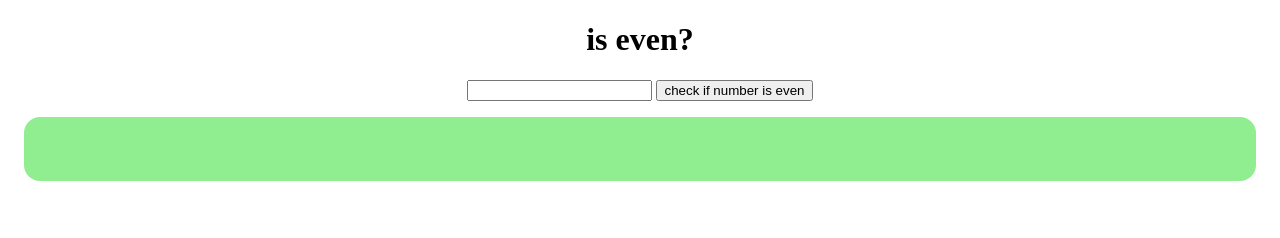
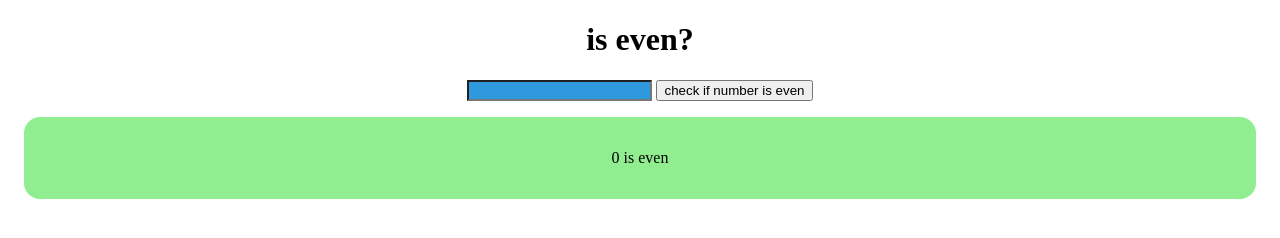
Before and after one commit to giancar101/learn-git, a plain HTML site: page index.html in a window 1280 px wide. Both pictures are taken after a click on the button "check if number is even". Drawn offline with Linux system fonts and the light colour scheme.

Commit message:
finish program

```diff
--- a/index.html
+++ b/index.html
@@ -16,8 +16,8 @@
         border-radius: 1em;
     }
     input {
-        background:rgb(46, 154, 221)
-        text-aling: center;
+        background:rgb(46, 154, 221);
+        text-align: center;
     }
     </style>
 </head>
@@ -25,9 +25,10 @@
     <div class="container">
         <h1>is even?</h1>
         <label for="number-input"></label>
-        <input id="number-input"name="number-input"type="number">
+        <input id="number-input" name="number-input" type="number">
         <button id="btn">check if number is even</button>
         <div id="result"></div>
-
+<div>
+<script src='script.js'></script>
 </body>
 </html>
--- a/script.js
+++ b/script.js
@@ -0,0 +1,14 @@
+function isEven (n){
+    return n % 2 === 0;
+}
+
+const input = document.getElementById('number-input');
+const btn = document.getElementById('btn');
+const result = document.getElementById('result');
+
+
+btn.onclick = () => {
+
+    const num  = Number(input.value);
+    result.textContent = `${num} is ${isEven(num) ? "even" : "odd"}`;
+}
```
